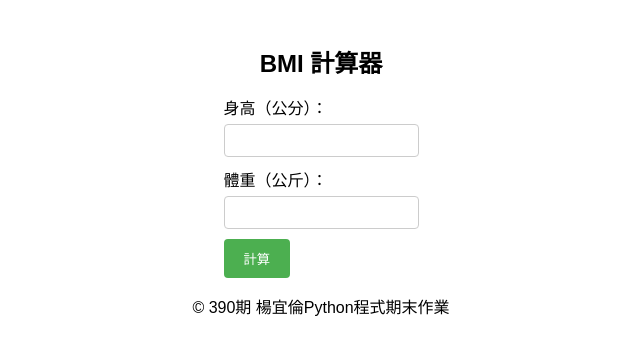
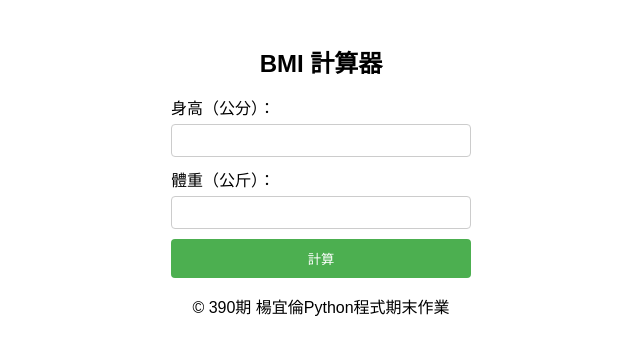
Before and after one commit to Yilun0823/bmi_render, a Flask app: page / in a window 1280 px wide. Shown: the top 355 px of the page, without its empty margins (319-959 px from the left). Run offline with Flask 2, Linux system fonts and the light colour scheme.

Commit message:
Update index.html

```diff
--- a/templates/index.html
+++ b/templates/index.html
@@ -15,13 +15,15 @@
         }
 
         form {
-            display: inline-block;
-            text-align: left;
+            text-align: center;
+            max-width: 300px;
+            margin: 0 auto;
         }
 
         label {
             display: block;
             margin-bottom: 5px;
+            text-align: left;
         }
 
         input[type="text"] {
@@ -40,6 +42,7 @@
             border: none;
             border-radius: 4px;
             cursor: pointer;
+            width: 100%;
         }
     </style>
 </head>
```
